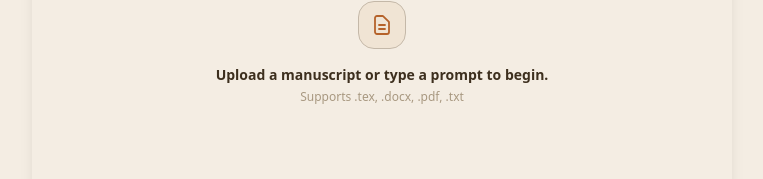
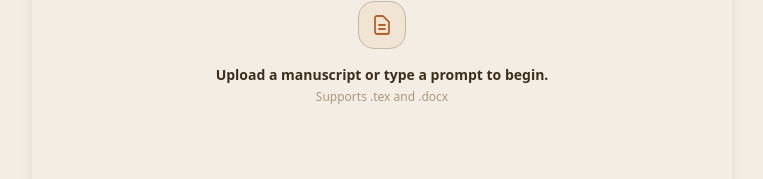
Before and after one commit to rashmii2210/manuscript-formatter, a React (Vite) app in the folder frontend/: page / in a window 1280 px wide. Shown: the part 285-464 px from the top of the page, without its empty margins (258-1021 px from the left). Built offline with nearby package versions, Linux system fonts and the light colour scheme.

Commit message:
final touches again

```diff
--- a/frontend/src/ChatContainer.jsx
+++ b/frontend/src/ChatContainer.jsx
@@ -115,7 +115,7 @@
             </div>
             <div>
               <p className="text-sm font-semibold text-[#3d2f1e]">Upload a manuscript or type a prompt to begin.</p>
-              <p className="text-xs text-[#a89880] mt-1">Supports .tex, .docx, .pdf, .txt</p>
+              <p className="text-xs text-[#a89880] mt-1">Supports .tex and .docx</p>
             </div>
           </div>
         )}
```
Also changed, not shown: 1 other file (tests, documents, lock files or other folders).
